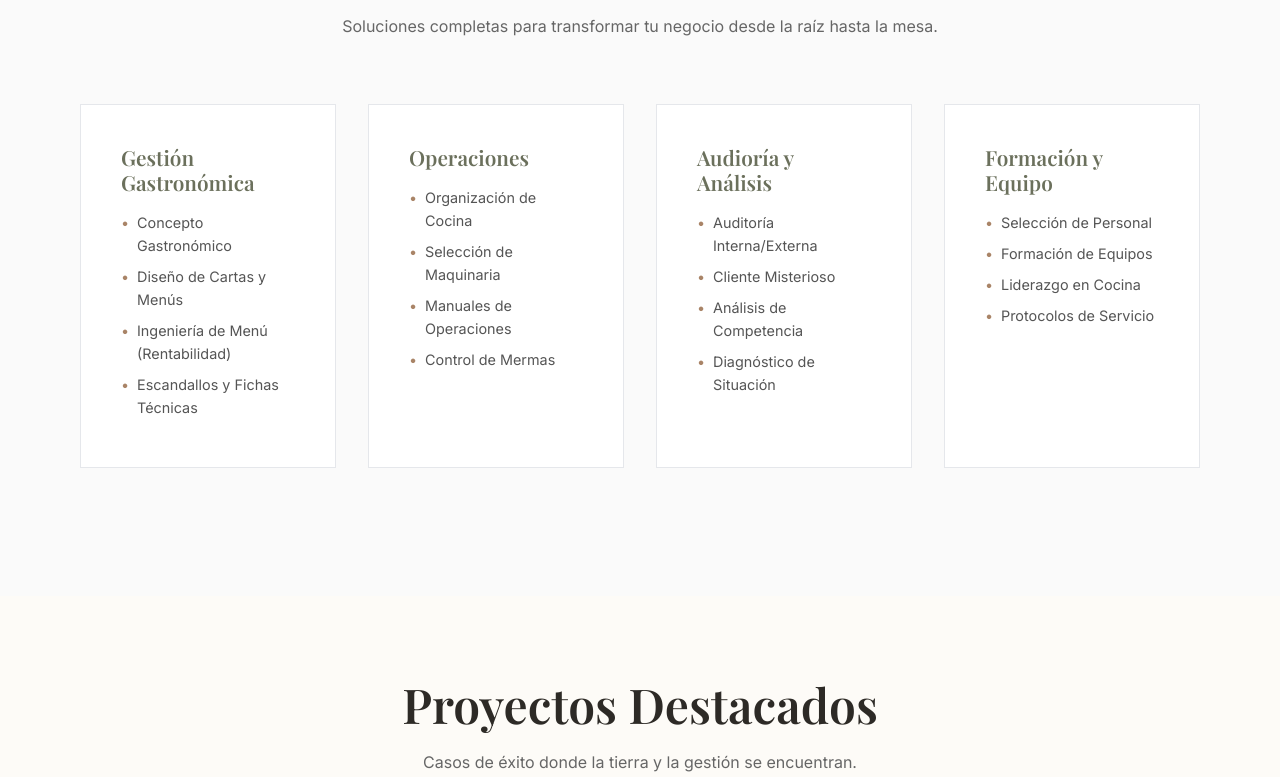
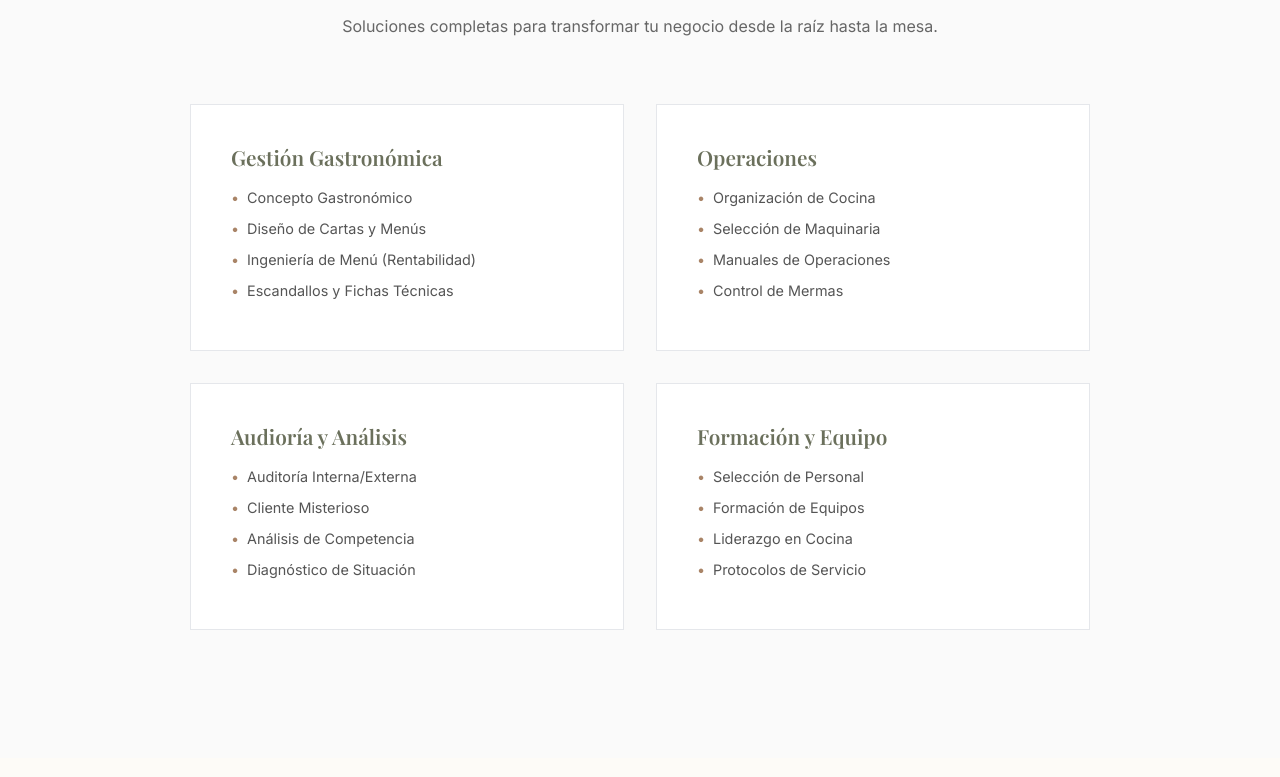
Before and after one commit to jordancomunicacion-ops/webOTEYZERENA, a Next.js app: page / in a window 1280 px wide. Shown: the part 1923-2700 px from the top of the page. Built offline with nearby package versions, Linux system fonts and the light colour scheme; a web font is replaced by a local one.

Commit message:
style: adjust projects and services grids to 2 columns (2x2)

```diff
--- a/src/components/Services.module.css
+++ b/src/components/Services.module.css
@@ -5,8 +5,10 @@
 
 .grid {
     display: grid;
-    grid-template-columns: repeat(4, 1fr);
+    grid-template-columns: repeat(2, 1fr);
     gap: 2rem;
+    max-width: 900px;
+    margin: 0 auto;
 }
 
 .card {
```
